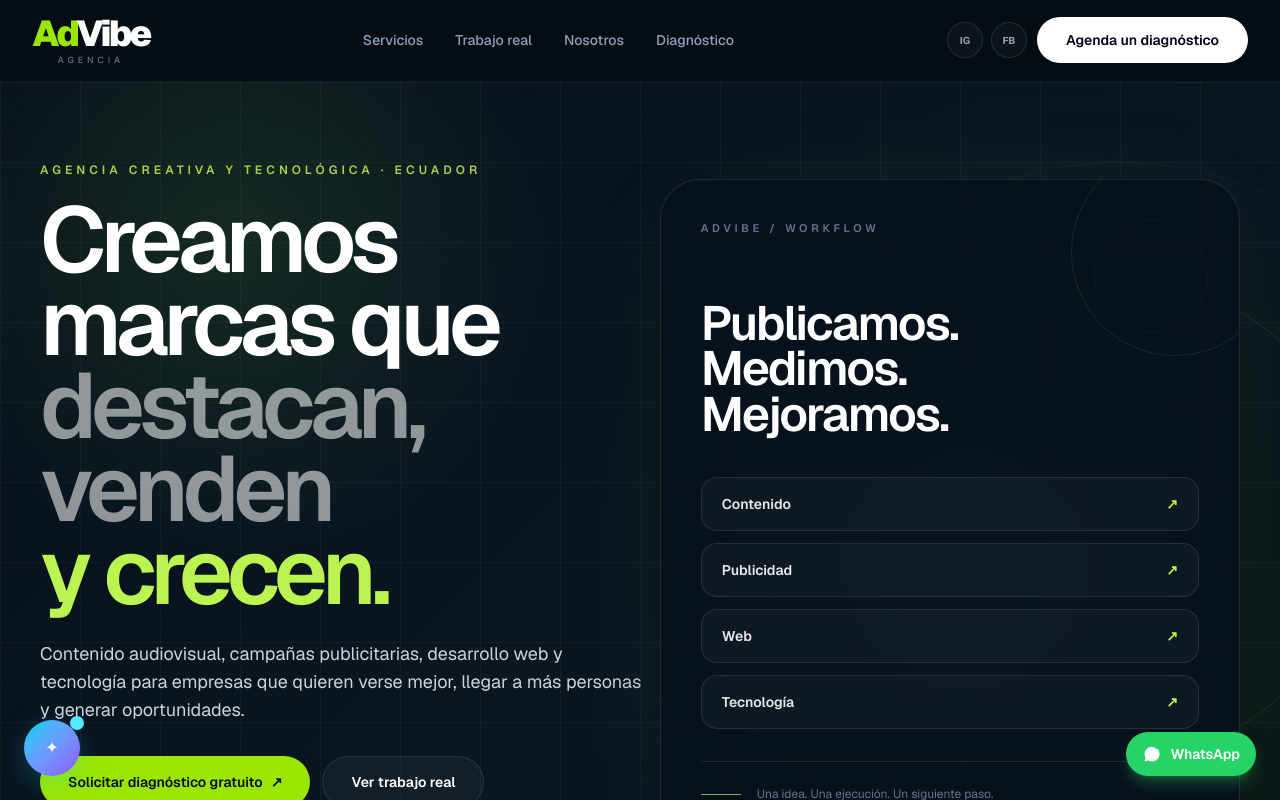
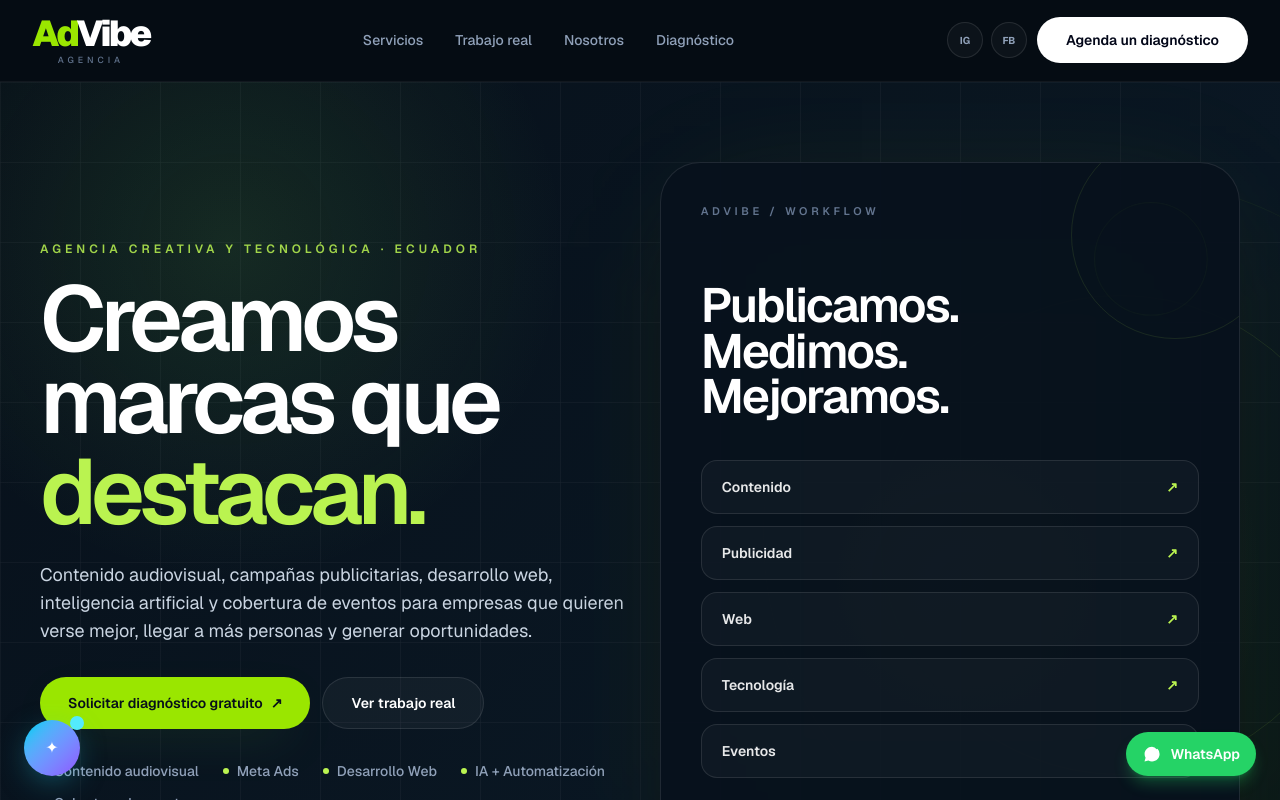
Before and after one commit to pablowebster94-sudo/advibe, a Next.js app: page / in a window 1280 px wide. Shown: the top 800 px of the page. Built offline with nearby package versions, Linux system fonts and the light colour scheme.

Commit message:
Refine AdVibe hero without replacing existing layout

```diff
--- a/components/Hero.tsx
+++ b/components/Hero.tsx
@@ -1,13 +1,22 @@
 "use client";
 
 import { motion } from "framer-motion";
+import { useEffect, useState } from "react";
 import Button from "@/components/ui/Button";
 import EventButton from "@/components/EventButton";
 
-const highlights = ["Contenido audiovisual", "Meta Ads", "Desarrollo Web", "IA + Automatización"];
-const workflowItems = ["Contenido", "Publicidad", "Web", "Tecnología"];
+const highlights = ["Contenido audiovisual", "Meta Ads", "Desarrollo Web", "IA + Automatización", "Cobertura de eventos"];
+const workflowItems = ["Contenido", "Publicidad", "Web", "Tecnología", "Eventos"];
+const rotatingWords = ["destacan", "venden", "crecen"];
 
 export default function Hero() {
+  const [wordIndex, setWordIndex] = useState(0);
+
+  useEffect(() => {
+    const interval = window.setInterval(() => setWordIndex((index) => (index + 1) % rotatingWords.length), 2200);
+    return () => window.clearInterval(interval);
+  }, []);
+
   return (
     <section id="home" className="relative isolate overflow-hidden bg-[#07101a] px-6 pb-20 pt-14 sm:pb-24 sm:pt-16 lg:px-10 lg:pb-24 lg:pt-20">
       <div className="absolute inset-0 -z-10 bg-[radial-gradient(circle_at_18%_18%,rgba(120,217,79,0.12),transparent_26%),radial-gradient(circle_at_75%_55%,rgba(120,217,79,0.14),transparent_28%),linear-gradient(135deg,#07101a_0%,#0a1723_62%,#0b1a16_100%)]" />
@@ -20,12 +29,21 @@ export default function Hero() {
           <motion.p initial={{ opacity: 0, y: 10 }} animate={{ opacity: 1, y: 0 }} transition={{ duration: .55 }} className="mb-5 text-xs font-semibold uppercase tracking-[0.34em] text-lime-300/85">Agencia creativa y tecnológica · Ecuador</motion.p>
           <h1 className="text-[clamp(3.35rem,7.2vw,6.5rem)] font-semibold leading-[0.9] tracking-[-0.06em] text-white">
             <motion.span initial={{ opacity: 0, y: 42 }} animate={{ opacity: 1, y: 0 }} transition={{ duration: .72, ease: [0.22,1,0.36,1] }} className="block">Creamos marcas que</motion.span>
-            <motion.span initial={{ opacity: 0, y: 42 }} animate={{ opacity: 1, y: 0 }} transition={{ duration: .72, delay: .08, ease: [0.22,1,0.36,1] }} className="block text-white/55">destacan, venden</motion.span>
-            <motion.span initial={{ opacity: 0, y: 42 }} animate={{ opacity: 1, y: 0 }} transition={{ duration: .72, delay: .16, ease: [0.22,1,0.36,1] }} className="block text-lime-300">y crecen.</motion.span>
+            <span className="mt-2 block text-lime-300">
+              <motion.span
+                key={rotatingWords[wordIndex]}
+                initial={{ opacity: 0, y: 24, filter: "blur(6px)" }}
+                animate={{ opacity: 1, y: 0, filter: "blur(0px)" }}
+                transition={{ duration: .45, ease: [0.22,1,0.36,1] }}
+                className="inline-block"
+              >
+                {rotatingWords[wordIndex]}.
+              </motion.span>
+            </span>
           </h1>
-          <motion.p initial={{ opacity: 0, y: 18 }} animate={{ opacity: 1, y: 0 }} transition={{ duration: .65, delay: .3 }} className="mt-7 max-w-2xl text-base leading-7 text-slate-300 sm:text-lg">Contenido audiovisual, campañas publicitarias, desarrollo web y tecnología para empresas que quieren verse mejor, llegar a más personas y generar oportunidades.</motion.p>
+          <motion.p initial={{ opacity: 0, y: 18 }} animate={{ opacity: 1, y: 0 }} transition={{ duration: .65, delay: .3 }} className="mt-7 max-w-2xl text-base leading-7 text-slate-300 sm:text-lg">Contenido audiovisual, campañas publicitarias, desarrollo web, inteligencia artificial y cobertura de eventos para empresas que quieren verse mejor, llegar a más personas y generar oportunidades.</motion.p>
           <div className="mt-8 flex flex-col gap-3 sm:flex-row">
-            <EventButton href="#diagnostico" eventName="hero_diagnostic_cta" eventParams={{ source: "final_identity_hero" }} className="inline-flex items-center justify-center rounded-full bg-lime-400 px-7 py-4 text-sm font-semibold text-[#07101a] shadow-[0_18px_50px_-24px_rgba(120,217,79,.75)] hover:-translate-y-1 hover:bg-lime-300">Solicitar diagnóstico gratuito <span className="ml-2">↗</span></EventButton>
+            <EventButton href="#diagnostico" eventName="hero_diagnostic_cta" eventParams={{ source: "interactive_hero" }} className="inline-flex items-center justify-center rounded-full bg-lime-400 px-7 py-4 text-sm font-semibold text-[#07101a] shadow-[0_18px_50px_-24px_rgba(120,217,79,.75)] hover:-translate-y-1 hover:bg-lime-300">Solicitar diagnóstico gratuito <span className="ml-2">↗</span></EventButton>
             <Button href="#portafolio" variant="secondary" className="border-white/10 bg-white/[0.04] text-white hover:border-white/20 hover:bg-white/[0.08]">Ver trabajo real</Button>
           </div>
           <div className="mt-8 flex flex-wrap gap-x-6 gap-y-3 text-sm font-medium text-slate-400">
```
